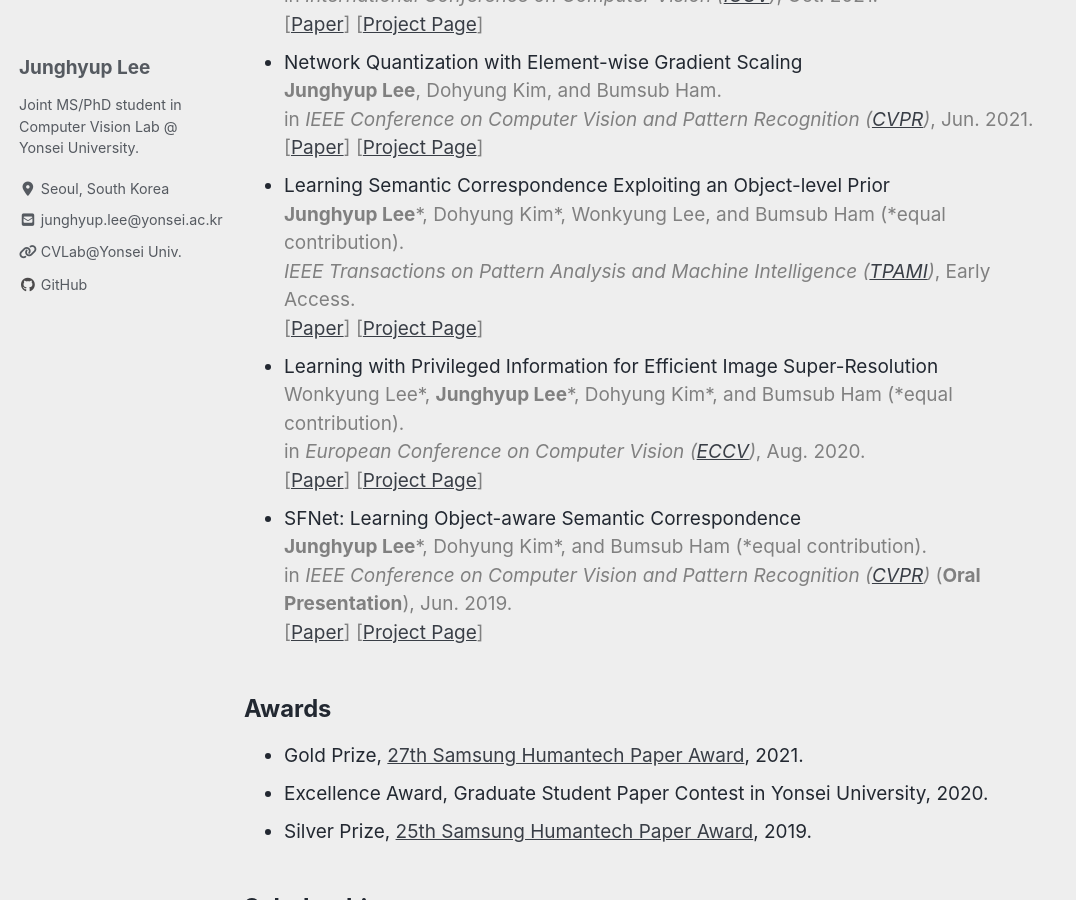
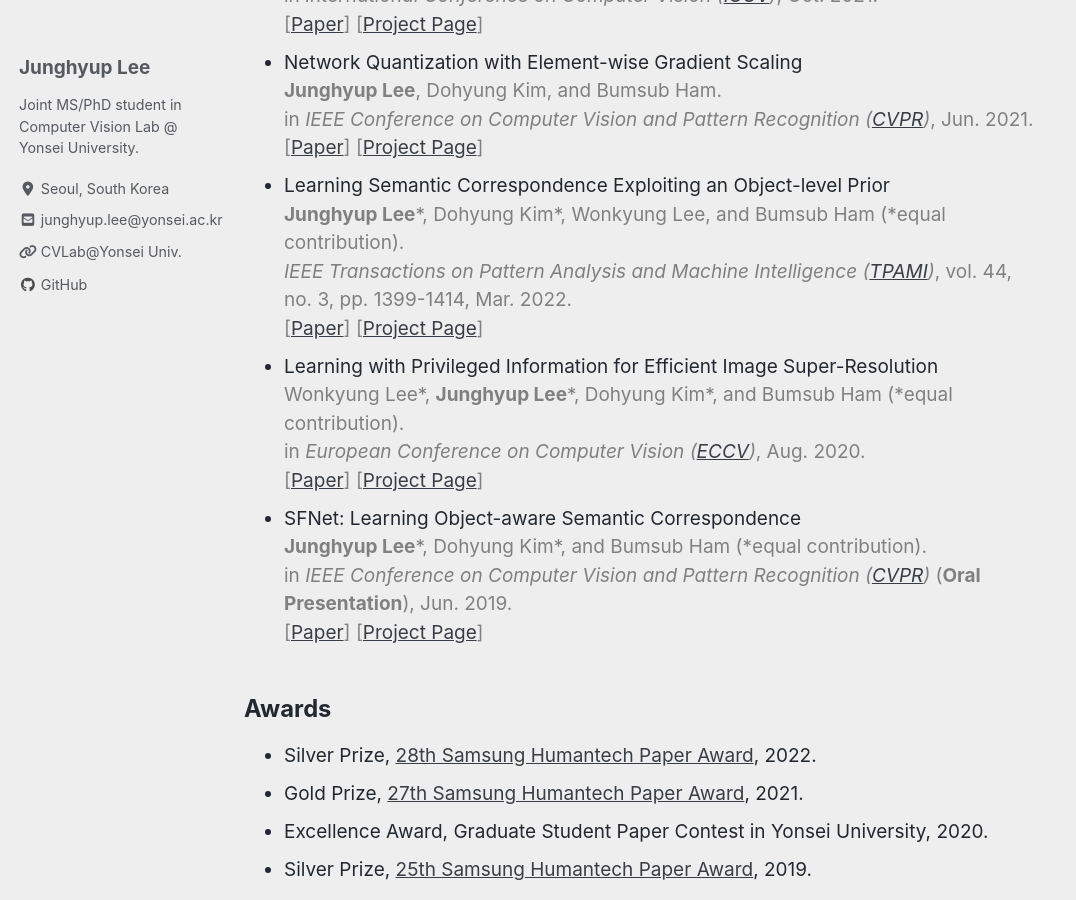
Before and after one commit to junghyup-lee/junghyup-lee.github.io, a Jekyll site: the page built from index.md, in a window 1280 px wide and 900 px high, scrolled down 1041 px. Shown: the whole window, without its empty margins (0-1076 px from the left). Built offline with Jekyll 4.4.1, drawn with Linux system fonts in a browser that asks for light colours; cached includes are drawn as plain includes; nearby versions of some CDN libraries.

Commit message:
add award and rev journal

```diff
--- a/index.md
+++ b/index.md
@@ -40,7 +40,7 @@ author_profile: true
   	[<a href="https://cvlab.yonsei.ac.kr/projects/EWGS/">Project Page</a>]
 - Learning Semantic Correspondence Exploiting an Object-level Prior<br/>
   <span style="color:gray"> <b>Junghyup Lee</b>\*, Dohyung Kim\*, Wonkyung Lee, and Bumsub Ham (\*equal contribution). </span> <br/>
-  <span style="color:gray"> <i>IEEE Transactions on Pattern Analysis and Machine Intelligence (<a href="https://ieeexplore.ieee.org/xpl/RecentIssue.jsp?punumber=34">TPAMI</a>)</i>, Early Access. </span> <br/>
+  <span style="color:gray"> <i>IEEE Transactions on Pattern Analysis and Machine Intelligence (<a href="https://ieeexplore.ieee.org/xpl/RecentIssue.jsp?punumber=34">TPAMI</a>)</i>, vol. 44, no. 3, pp. 1399-1414, Mar. 2022. </span> <br/>
   <span style="color:gray">
   	[<a href="https://ieeexplore.ieee.org/abstract/document/9154588">Paper</a>]
   	[<a href="https://cvlab.yonsei.ac.kr/projects/SFNet/">Project Page</a>]
@@ -61,6 +61,7 @@ author_profile: true
   </span>
 
 ## Awards
+- Silver Prize, [28th Samsung Humantech Paper Award](https://humantech.samsung.com/), 2022.
 - Gold Prize, [27th Samsung Humantech Paper Award](https://humantech.samsung.com/), 2021.
 - Excellence Award, Graduate Student Paper Contest in Yonsei University, 2020.
 - Silver Prize, [25th Samsung Humantech Paper Award](https://humantech.samsung.com/), 2019.
```
